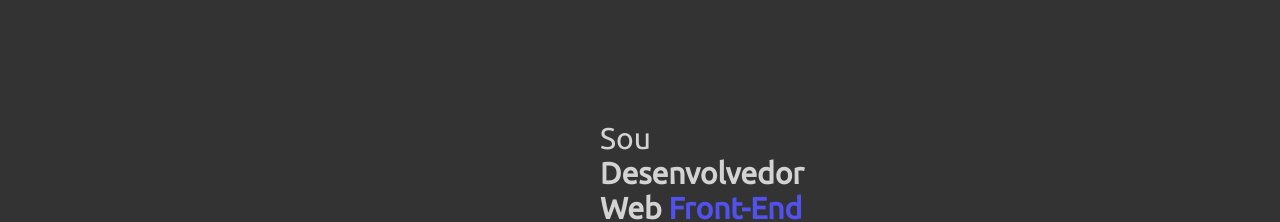
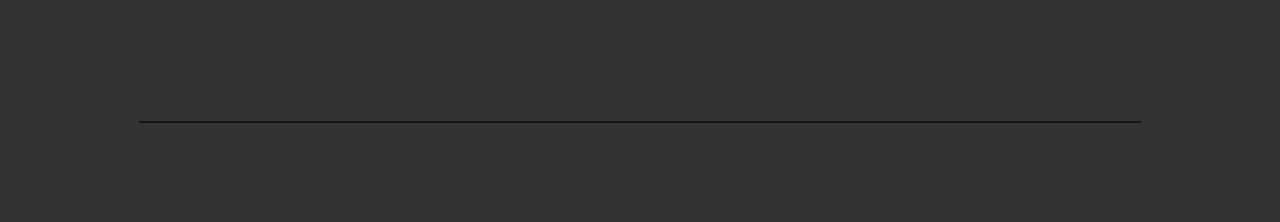
Before and after one commit to Doug77/portfolio-project, a React (Create React App) app in the folder portfolio/: page / in a window 1280 px wide. Shown: the part 1000-1222 px from the top of the page. Built offline with nearby package versions, Linux system fonts and the light colour scheme.

Commit message:
fix: adicionando hr, ajustando espaços

```diff
--- a/portfolio/src/components/forMainPage/aboutMe/AboutMe.css
+++ b/portfolio/src/components/forMainPage/aboutMe/AboutMe.css
@@ -3,8 +3,7 @@
   display: flex;
   justify-content: space-evenly;
   align-items: center;
-  padding-left: 150px;
-  padding-right: 150px;
+  padding: 100px 100px 200px 100px;
 }
 
 hr {
--- a/portfolio/src/components/mainPage/Main.css
+++ b/portfolio/src/components/mainPage/Main.css
@@ -22,3 +22,14 @@
   display: flex;
   justify-content: space-evenly;
 }
+
+.hr-main {
+  width: 1000px;
+  border: 1px solid  #141414;
+}
+
+.hr-center {
+  background-color: #333333;
+  display: flex;
+  justify-content: center;
+}
--- a/portfolio/src/components/mainPage/MainPage.jsx
+++ b/portfolio/src/components/mainPage/MainPage.jsx
@@ -27,6 +27,9 @@ export default function MainPage() {
           </div>
         </div>
       </main>
+      <div className="hr-center">
+        <hr className='hr-main'/>
+      </div>
       <AboutMe />
       <Skills />
     </>
```
